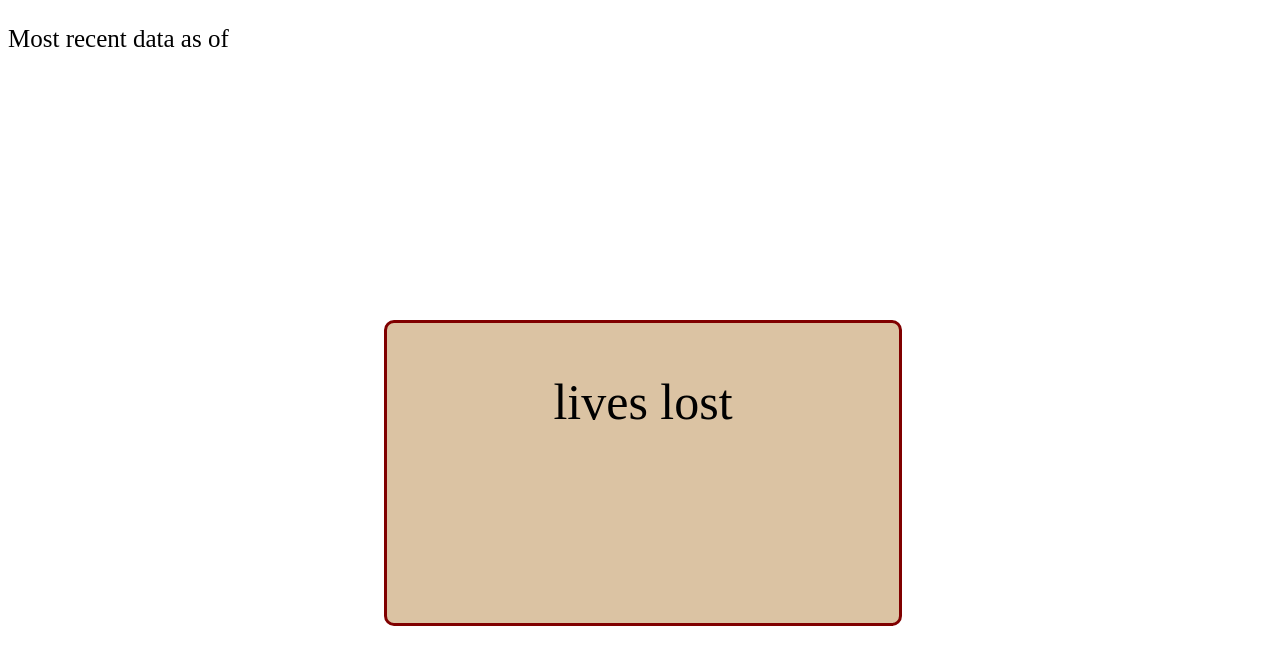
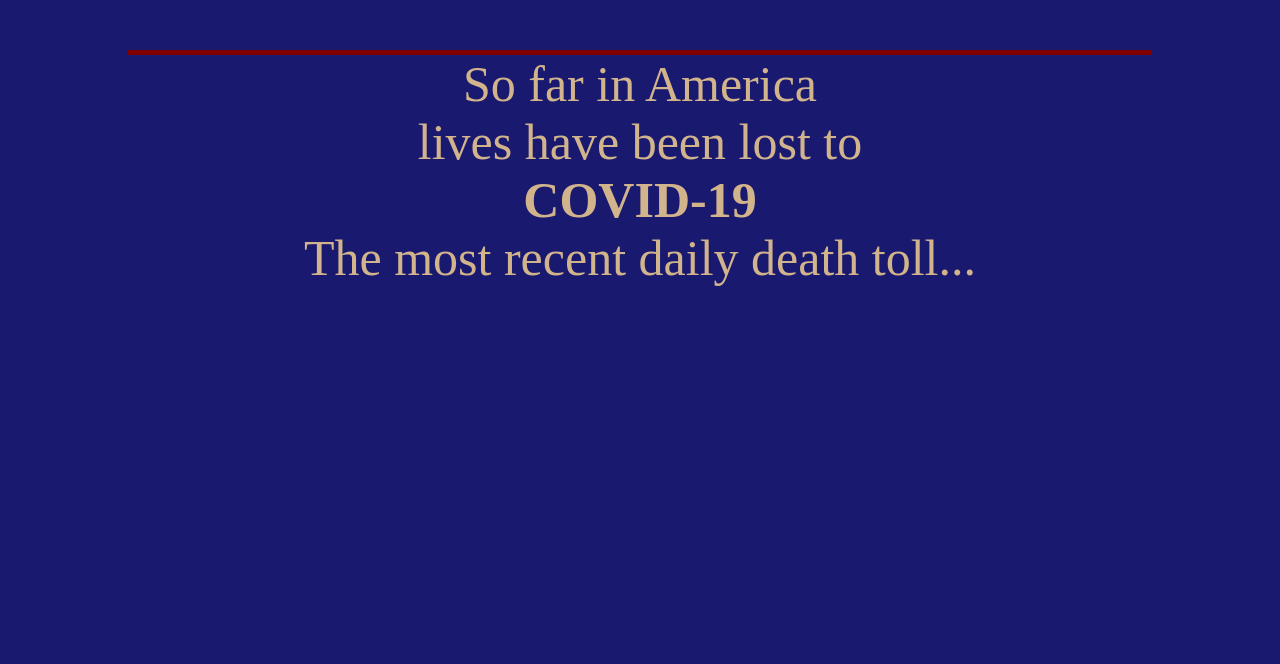
Before and after one commit to mischegoss/covid-visualizer, a plain HTML site: page index.html in a window 1280 px wide. Drawn offline with Linux system fonts and the light colour scheme; no server answers.

Commit message:
Overlay functionality complete

```diff
--- a/assets/scripts.js
+++ b/assets/scripts.js
@@ -8,8 +8,10 @@ async function fetchCount() {
     if (response.status === 200) {
         let data = await response.json();
         let total = data[0].deathIncrease;
+        let deathTotal = data[0].death;
         let date = (data[0].date).toString();
 
+        document.getElementById("death-total").textContent = deathTotal;
         let year = date.substring(0, 4);
         let month = date.substring(4, 6);
        let day = date.substring(6, 8);
@@ -18,8 +20,6 @@ async function fetchCount() {
        let convertedDate = new Date(dateToConvert);
 
        document.getElementById("data-date").textContent = convertedDate;
-
-       console.log(convertedDate)
 
 
         for (x=0; x < total; x++) {
@@ -32,6 +32,12 @@ async function fetchCount() {
 
         document.getElementById("image-text").textContent=total;
 
+        function hideOverlay() {
+       document.getElementById("overlay").style.display = "none";
+        }
+
+        setTimeout(hideOverlay, 4500)
+
     }
 }
 
--- a/assets/style.css
+++ b/assets/style.css
@@ -1,6 +1,10 @@
+* {
+    margin: 0;
+}
+
 div {
     display: inline-block;
-    background-color: red;
+    background-color: #191970;;
     width: 20px;
     height: 20px;
 }
@@ -38,6 +42,27 @@ div {
 
 }
 
+#overlay {
+    position: fixed;
+    width: 100vw;
+    height: 100vh;
+    background-color: #191970;
+    z-index: 100;
+}
+
+#overlay-box {
+    display: block;
+    border-top: 5px solid maroon;
+    padding: 0;
+    width: 80vw;
+    margin: 50px auto;
+}
+.overlay-text {
+    font-size: 50px;
+    color: tan;
+    text-align: center;
+}
+
 @media only screen and (max-width: 600px) {
     #image-text {
       font-size: 50px;
--- a/index.html
+++ b/index.html
@@ -7,13 +7,26 @@
     <link rel="stylesheet" href="./assets/style.css"/>
 </head>
 <body>
+    <section id="overlay">
+        <div id="overlay-box">
+        <p class="overlay-text">So far in America</p>
+        <p class="overlay-text" id="death-total"></p>
+        <p class="overlay-text">lives have been lost to</p>
+        <p class="overlay-text"><strong>COVID-19</strong></p>
+        <p class="overlay-text">The most recent daily death toll...</p>
+    </div>
+
+    </section>
     <section id="image-section">
         <div id="text-box">
         <p id="image-text"></p>
+        <br>
         <p id="image-subtext">lives lost</p>
     </div>
     </section>
     <p id="data-declaration">Most recent data as of <span id="data-date"></span></p>
 </body>
+
+</script>
 <script src="./assets/scripts.js"></script>
 </html>
```
